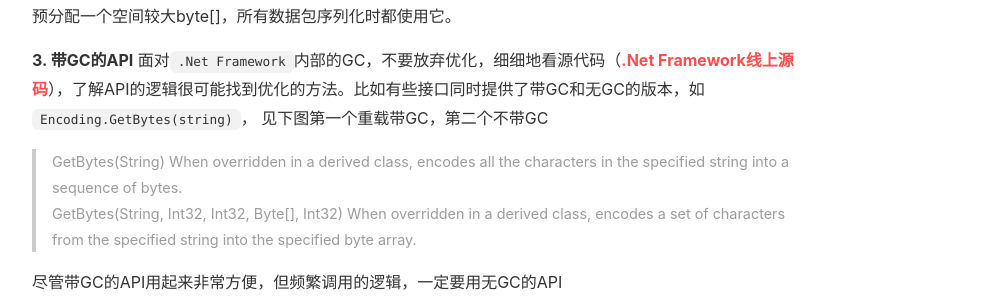
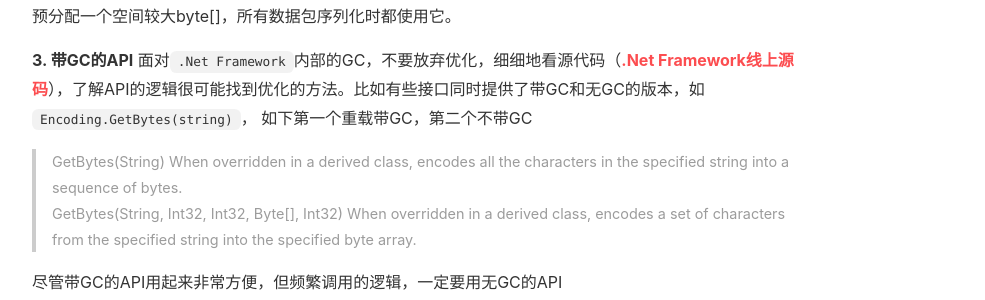
Before and after one commit to lizijie/lizijie.github.io, a Jekyll site: the page built from _posts/2020-03-10-记一次C#数据包GC优化.md, in a window 1280 px wide and 900 px high, scrolled down 3771 px. Shown: the part 152-452 px from the top of the window, without its empty margins (105-1090 px from the left). Built offline with Jekyll 4.4.1, drawn with Linux system fonts in a browser that asks for light colours; nearby versions of some CDN libraries; comment, search, counter and statistics services are not loaded.

Commit message:
Update 2020-03-10-记一次C#数据包GC优化.md

```diff
--- a/_posts/2020-03-10-记一次C#数据包GC优化.md
+++ b/_posts/2020-03-10-记一次C#数据包GC优化.md
@@ -171,7 +171,7 @@ class Example
 基于TCP socket内部会拷贝传入的byte[]，同时NetWork不会在多个线程调用的情况。所以解决办法完成可以预分配一个空间较大byte[]，所有数据包序列化时都使用它。
 
 **3. 带GC的API**
-面对`.Net Framework`内部的GC，不要放弃优化，细细地看源代码（[.Net Framework线上源码](https://referencesource.microsoft.com/)），了解API的逻辑很可能找到优化的方法。比如有些接口同时提供了带GC和无GC的版本，如`Encoding.GetBytes(string)`， 见下图第一个重载带GC，第二个不带GC
+面对`.Net Framework`内部的GC，不要放弃优化，细细地看源代码（[.Net Framework线上源码](https://referencesource.microsoft.com/)），了解API的逻辑很可能找到优化的方法。比如有些接口同时提供了带GC和无GC的版本，如`Encoding.GetBytes(string)`， 如下第一个重载带GC，第二个不带GC
 
 > GetBytes(String) When overridden in a derived class, encodes all the characters in the specified string into a sequence of bytes.<br>
 > GetBytes(String, Int32, Int32, Byte[], Int32) When overridden in a derived class, encodes a set of characters from the specified string into the specified byte array.
```
